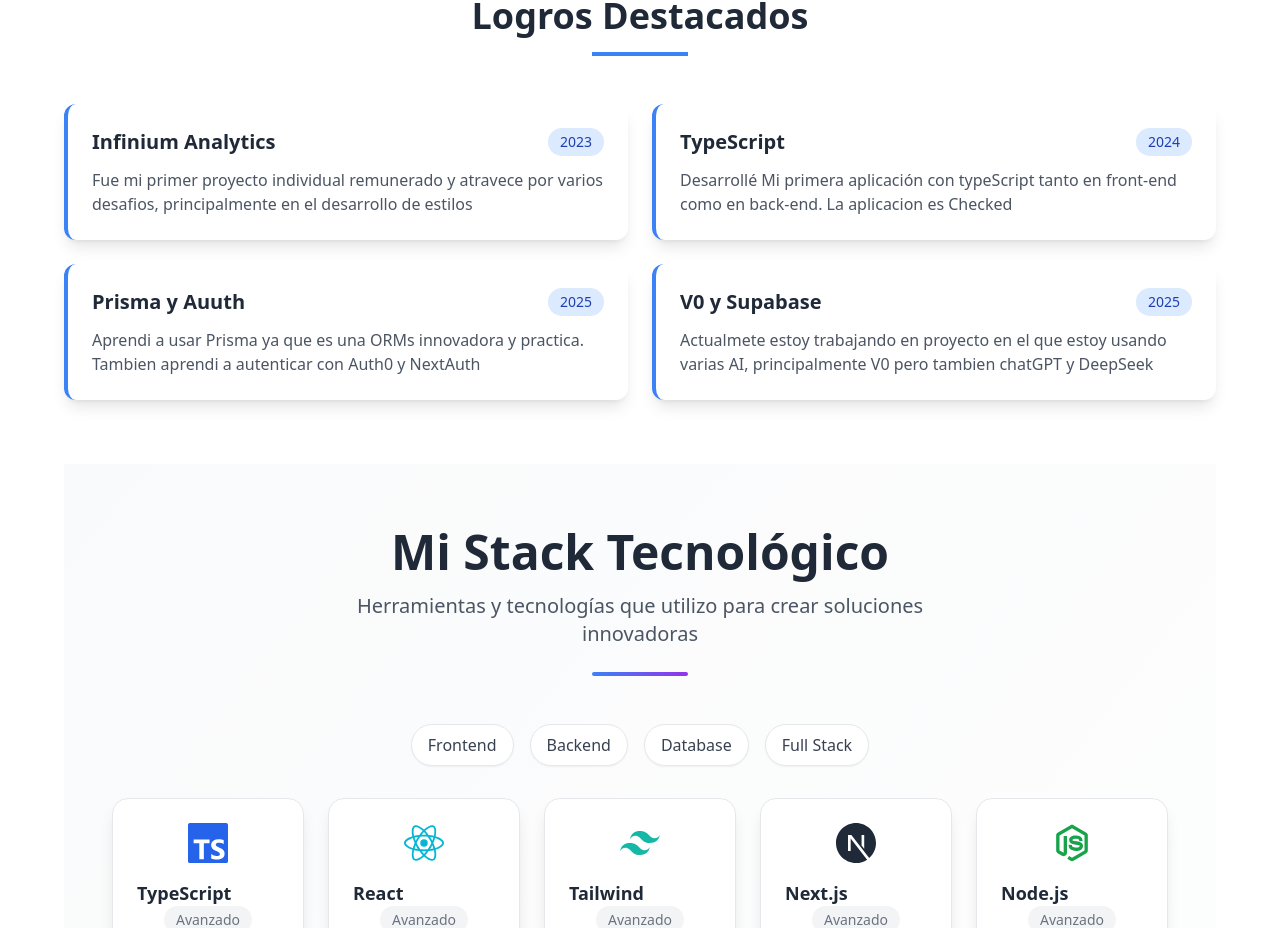
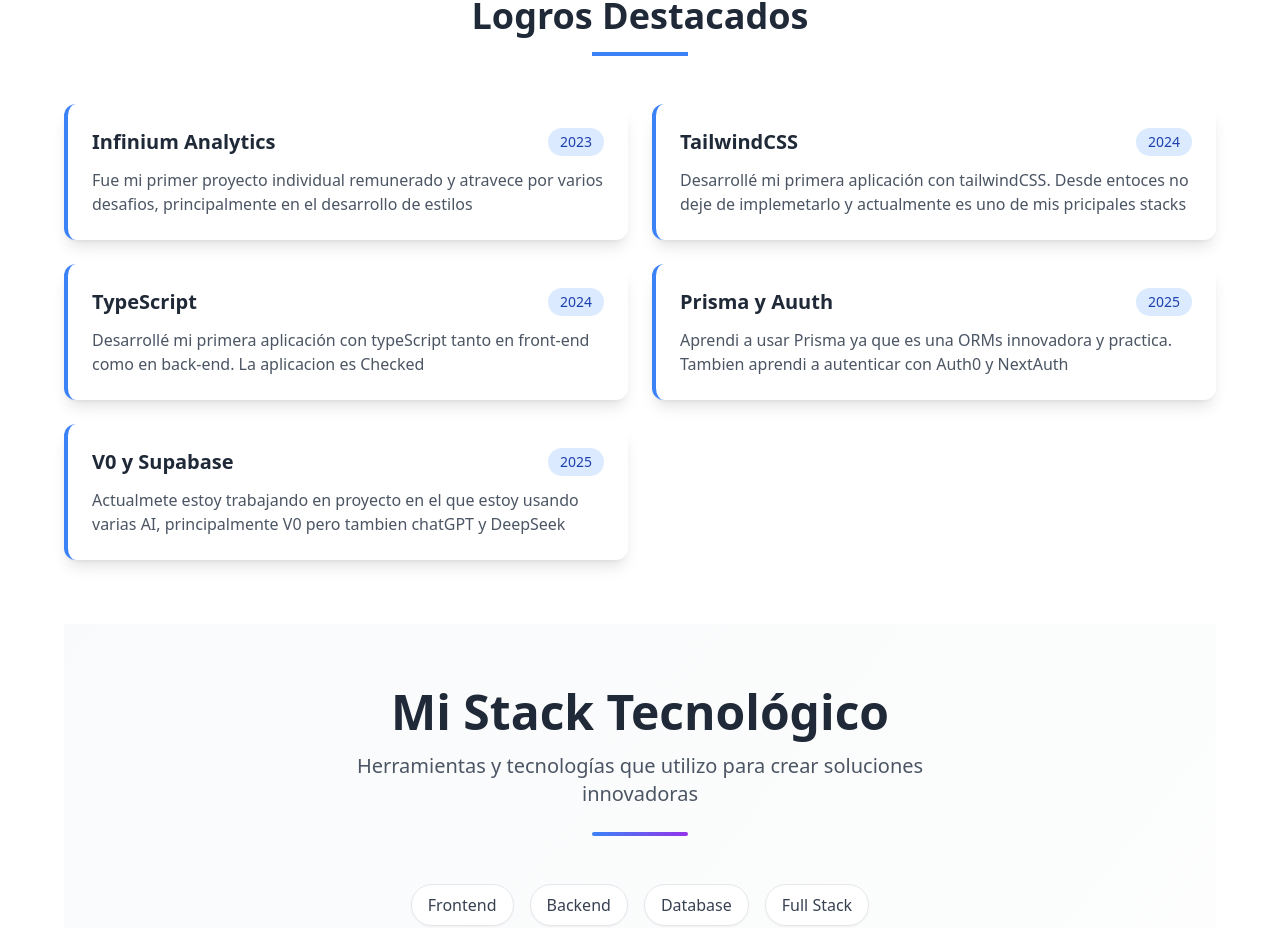
Before and after one commit to DamianSola/portfolio-damian, a Next.js app: page / in a window 1280 px wide. Shown: the part 1554-2482 px from the top of the page. Built offline with nearby package versions, Linux system fonts and the light colour scheme.

Commit message:
ambie el cv

```diff
--- a/src/components/about.jsx
+++ b/src/components/about.jsx
@@ -12,10 +12,16 @@
       description: "Fue mi primer proyecto individual remunerado y atravece por varios desafios, principalmente en el desarrollo de estilos",
       year: "2023"
     },
+     {
+      id: 2,
+      title: "TailwindCSS",
+      description: "Desarrollé mi primera aplicación con tailwindCSS. Desde entoces no deje de implemetarlo y actualmente es uno de mis pricipales stacks",
+      year: "2024"
+    },
     {
       id: 2,
       title: "TypeScript",
-      description: "Desarrollé Mi primera aplicación con typeScript tanto en front-end como en back-end. La aplicacion es Checked",
+      description: "Desarrollé mi primera aplicación con typeScript tanto en front-end como en back-end. La aplicacion es Checked",
       year: "2024"
     },
     {
@@ -75,7 +81,7 @@
             {/* Action Buttons */}
             <section className="flex flex-col sm:flex-row justify-center lg:justify-start gap-4 mb-8">
               <Link
-                href='https://drive.google.com/file/d/1euPqUY9l70FM2HMH_bGVMbdZf9MRrdAT/view?usp=sharing'
+                href='https://drive.google.com/file/d/1AVUQwSAXyd_0uP4dlJjzHd9_MxhND2-P/view'
                 target="_blank"
                 className="bg-gray-900 text-white px-6 py-3 rounded-lg border border-gray-700 shadow-md hover:bg-blue-600 hover:border-blue-500 transform hover:-translate-y-1 transition-all duration-300 text-center font-medium"
               >
```
